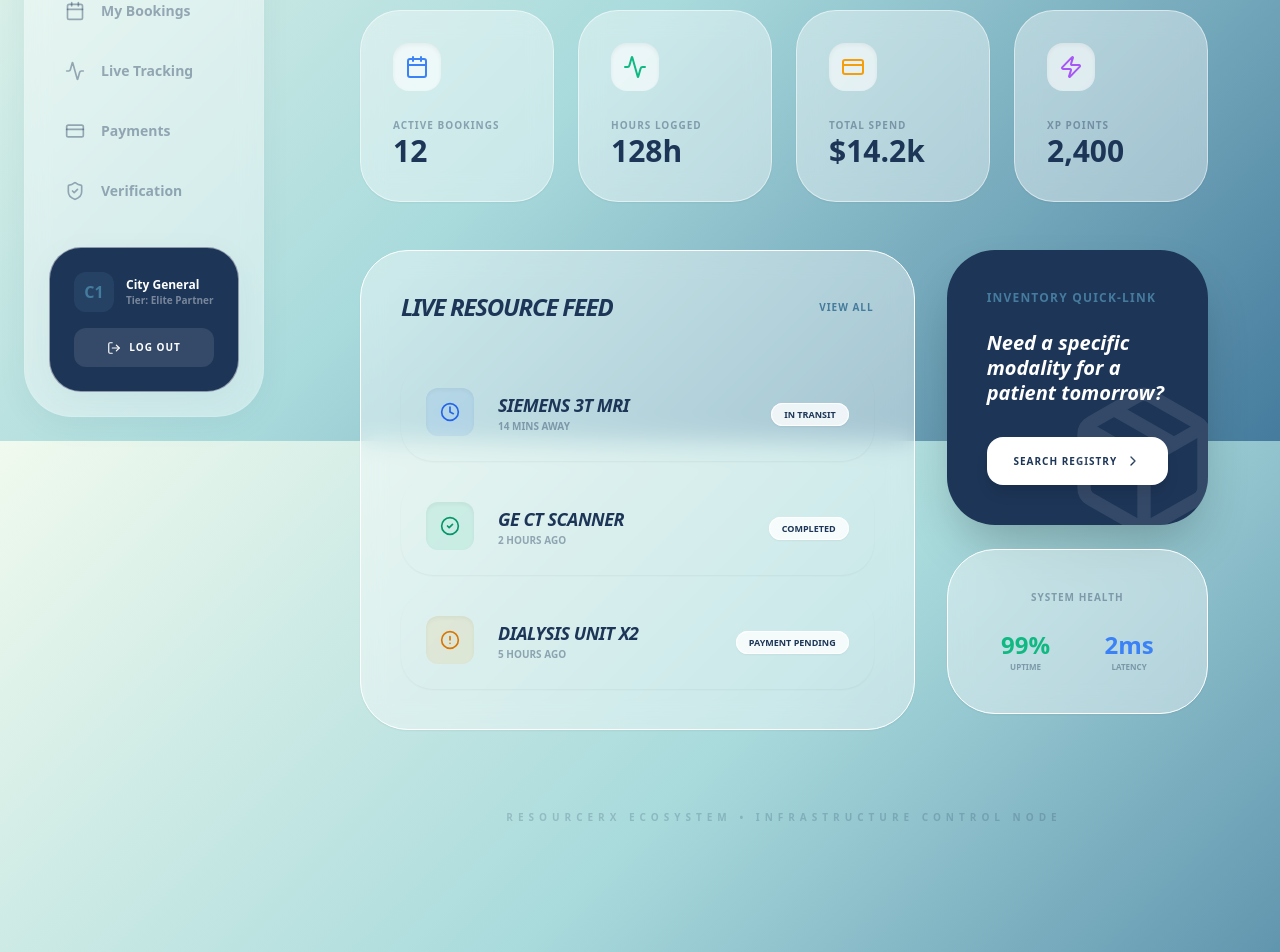
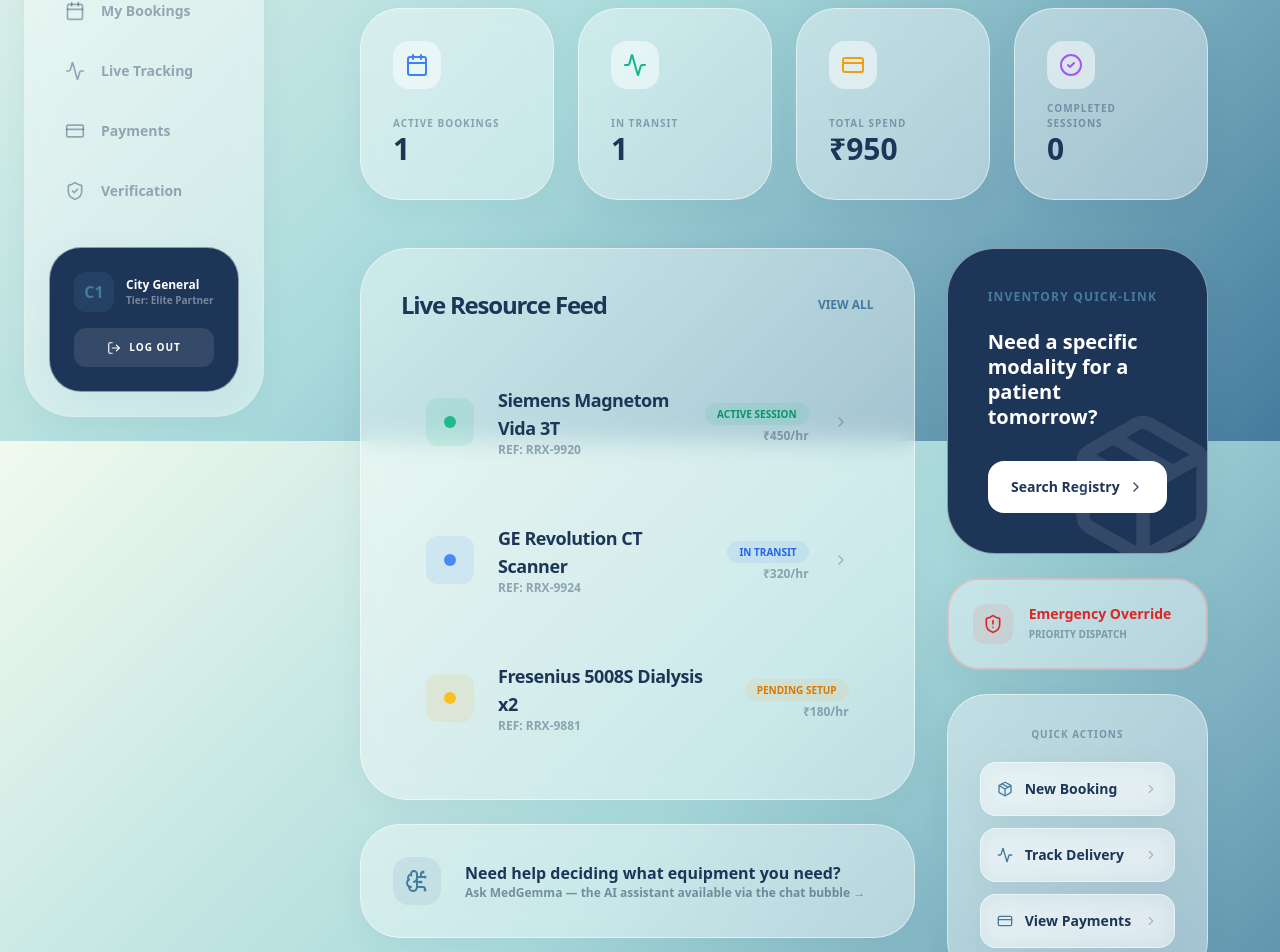
Before and after one commit to DharmiSapariya/ResourceRX, a React (Vite) app: page /clinic in a window 1280 px wide. Shown: the part 359-1311 px from the top of the page. Built offline with nearby package versions, Linux system fonts and the light colour scheme.

Commit message:
fix: update ClinicDashboard page to latest version

```diff
--- a/src/pages/Clinic/ClinicDashboard.jsx
+++ b/src/pages/Clinic/ClinicDashboard.jsx
@@ -1,130 +1,221 @@
 import React from 'react';
 import { motion } from 'framer-motion';
+import { useNavigate } from 'react-router-dom';
 import {
-  Activity,
-  Clock,
-  CreditCard,
-  Package,
-  TrendingUp,
-  Calendar,
-  ChevronRight,
-  Zap,
-  CheckCircle2,
-  AlertCircle
+  Activity, Clock, CreditCard, Package, TrendingUp,
+  Calendar, ChevronRight, Zap, CheckCircle2, AlertCircle,
+  ShieldAlert, ArrowRight, BrainCircuit
 } from 'lucide-react';
-import "../../App.css";
+import { useClinic } from '../../context/ClinicContext';
+import '../../App.css';
+
+const STATUS_STYLE = {
+  "ACTIVE SESSION": { bg: "bg-emerald-500/10 text-emerald-600", dot: "bg-emerald-500 animate-pulse" },
+  "IN TRANSIT":     { bg: "bg-blue-500/10 text-blue-600",       dot: "bg-blue-500 animate-pulse"    },
+  "PENDING SETUP":  { bg: "bg-amber-500/10 text-amber-600",     dot: "bg-amber-400"                 },
+  "COMPLETED":      { bg: "bg-gray-500/10 text-gray-500",       dot: "bg-gray-400"                  },
+};
 
 export default function ClinicDashboard() {
+  const navigate = useNavigate();
+  const { clinic, bookingHistory, currentBooking } = useClinic();
+
+  const activeCount    = bookingHistory.filter(b => b.status === "ACTIVE SESSION").length;
+  const transitCount   = bookingHistory.filter(b => b.status === "IN TRANSIT").length;
+  const totalSpend     = bookingHistory.reduce((s, b) => s + (b.price || 0), 0);
+  const completedCount = bookingHistory.filter(b => b.status === "COMPLETED").length;
+
+  // Format INR spend correctly — ₹1,00,000 = ₹1L, not ₹1k
+  const formatSpend = (amount) => {
+    if (amount >= 100000) return `₹${(amount / 100000).toFixed(1)}L`;
+    if (amount >= 1000)   return `₹${(amount / 1000).toFixed(1)}K`;
+    return `₹${amount}`;
+  };
+
   const stats = [
-    { label: "Active Bookings", value: "12", icon: Calendar, color: "text-blue-500" },
-    { label: "Hours Logged", value: "128h", icon: Activity, color: "text-emerald-500" },
-    { label: "Total Spend", value: "$14.2k", icon: CreditCard, color: "text-amber-500" },
-    { label: "XP Points", value: "2,400", icon: Zap, color: "text-purple-500" },
+    { label: "Active Bookings",    value: String(activeCount || bookingHistory.length), icon: Calendar,     color: "text-blue-500"   },
+    { label: "In Transit",         value: String(transitCount),                         icon: Activity,     color: "text-emerald-500" },
+    { label: "Total Spend",        value: formatSpend(totalSpend),                      icon: CreditCard,   color: "text-amber-500"  },
+    { label: "Completed Sessions", value: String(completedCount),                       icon: CheckCircle2, color: "text-purple-500" },
   ];
 
-  const recentActivity = [
-    { id: 1, machine: "Siemens 3T MRI", status: "In Transit", time: "14 mins away", type: "logistic" },
-    { id: 2, machine: "GE CT Scanner", status: "Completed", time: "2 hours ago", type: "success" },
-    { id: 3, machine: "Dialysis Unit X2", status: "Payment Pending", time: "5 hours ago", type: "warning" },
-  ];
+  const goToTracking = (booking) => {
+    if (booking.status === "IN TRANSIT" || booking.status === "ACTIVE SESSION") {
+      navigate('/clinic/tracking');
+    }
+  };
 
   return (
-    <motion.div
-      initial={{ opacity: 0, y: 20 }}
-      animate={{ opacity: 1, y: 0 }}
-      className="pt-40 pb-20 px-6 max-w-7xl mx-auto"
-    >
-      {/* WELCOME HEADER */}
+    <motion.div initial={{ opacity: 0, y: 20 }} animate={{ opacity: 1, y: 0 }} className="pt-40 pb-20 px-6 max-w-7xl mx-auto">
+
       <div className="mb-12 ml-4">
-        <div className="inline-flex items-center gap-2 px-4 py-1 rounded-full bg-white/40 text-[10px] font-black uppercase mb-4 text-[var(--primary)] border border-white/20">
-          <TrendingUp size={14} className="text-secondary" />
-          Network Performance: Optimal
+        <div className="inline-flex items-center gap-2 px-4 py-1 rounded-full bg-white/40 text-[10px] font-black uppercase mb-4">
+          <TrendingUp size={14} className="text-secondary" /> Network Performance: Optimal
         </div>
-        {/* Deep Blue Heading Applied Here */}
-        <h2 className="text-5xl font-black tracking-tighter mb-2 text-[var(--primary)] uppercase italic">Welcome, City General</h2>
-        <p className="text-[var(--primary)] opacity-40 font-bold tracking-tight uppercase text-xs tracking-[0.2em]">Infrastructure Command Center</p>
+        <h2 className="text-5xl font-black tracking-tighter mb-2">
+          Welcome, {clinic?.name || 'City General'}
+        </h2>
+        <p className="text-gray-500 font-bold tracking-tight uppercase text-xs tracking-[0.2em]">Infrastructure Command Center</p>
       </div>
 
-      {/* STATS GRID */}
+      {/* In-progress booking banner */}
+      {currentBooking && (
+        <motion.div
+          initial={{ opacity: 0, y: -10 }}
+          animate={{ opacity: 1, y: 0 }}
+          className="mb-8 glass-panel border border-secondary/30 rounded-[2rem] p-6 flex items-center justify-between gap-6"
+        >
+          <div className="flex items-center gap-4">
+            <div className="w-10 h-10 bg-secondary/10 rounded-2xl flex items-center justify-center text-secondary">
+              <Zap size={20} />
+            </div>
+            <div>
+              <p className="font-black text-sm">Booking in Progress: {currentBooking.asset}</p>
+              <p className="text-[10px] font-bold opacity-50 uppercase">{currentBooking.status} · REF: {currentBooking.id}</p>
+            </div>
+          </div>
+          <button
+            onClick={() => {
+              if (currentBooking.status === "PENDING PAYMENT") navigate('/clinic/payment');
+              else navigate('/clinic/tracking');
+            }}
+            className="bg-secondary text-white px-5 py-3 rounded-xl font-black text-[10px] uppercase tracking-widest flex items-center gap-2 hover:opacity-90"
+          >
+            Continue <ArrowRight size={14} />
+          </button>
+        </motion.div>
+      )}
+
+      {/* STATS */}
       <div className="grid grid-cols-1 md:grid-cols-2 lg:grid-cols-4 gap-6 mb-12">
         {stats.map((stat, i) => (
-          <div key={i} className="glass-panel p-8 rounded-[2.5rem] flex flex-col justify-between h-48 bg-white/40 shadow-sm border border-white/50">
-            <div className={`w-12 h-12 rounded-2xl bg-white/60 flex items-center justify-center ${stat.color} shadow-inner`}>
+          <motion.div
+            key={i}
+            initial={{ opacity: 0, y: 20 }}
+            animate={{ opacity: 1, y: 0 }}
+            transition={{ delay: i * 0.08 }}
+            className="glass-panel p-8 rounded-[2.5rem] flex flex-col justify-between h-48"
+          >
+            <div className={`w-12 h-12 rounded-2xl bg-white/50 flex items-center justify-center ${stat.color}`}>
               <stat.icon size={24} />
             </div>
             <div>
-              <p className="text-[10px] font-black opacity-40 uppercase tracking-widest text-[var(--primary)]">{stat.label}</p>
-              <p className="text-3xl font-black text-[var(--primary)]">{stat.value}</p>
+              <p className="text-[10px] font-black opacity-40 uppercase tracking-widest">{stat.label}</p>
+              <p className="text-3xl font-black">{stat.value}</p>
             </div>
-          </div>
+          </motion.div>
         ))}
       </div>
 
       <div className="grid lg:grid-cols-3 gap-8">
-        {/* LIVE FEED / RECENT ACTIVITY */}
+
+        {/* LIVE BOOKINGS FEED */}
         <div className="lg:col-span-2 space-y-6">
-          <div className="glass-panel rounded-[3rem] p-10 bg-white/40 border border-white shadow-sm">
+          <div className="glass-panel rounded-[3rem] p-10">
             <div className="flex justify-between items-center mb-10">
-              <h3 className="text-2xl font-black tracking-tighter text-[var(--primary)] uppercase italic">Live Resource Feed</h3>
-              <button className="text-[10px] font-black uppercase text-secondary hover:underline tracking-widest">View All</button>
+              <h3 className="text-2xl font-black tracking-tighter">Live Resource Feed</h3>
+              <button onClick={() => navigate('/clinic/booking')} className="text-xs font-black uppercase text-secondary hover:underline">
+                View All
+              </button>
             </div>
+            <div className="space-y-4">
+              {bookingHistory.slice(0, 4).map((b) => {
+                const s = STATUS_STYLE[b.status] || STATUS_STYLE["PENDING SETUP"];
+                return (
+                  <div
+                    key={b.id}
+                    onClick={() => goToTracking(b)}
+                    className={`flex items-center gap-6 p-6 rounded-[2rem] hover:bg-white/30 transition-all border border-transparent hover:border-white/50 ${(b.status === "IN TRANSIT" || b.status === "ACTIVE SESSION") ? "cursor-pointer" : ""}`}
+                  >
+                    <div className={`w-12 h-12 rounded-xl flex items-center justify-center ${s.bg}`}>
+                      <div className={`w-3 h-3 rounded-full ${s.dot}`} />
+                    </div>
+                    <div className="flex-1">
+                      <p className="font-black text-lg tracking-tight">{b.asset}</p>
+                      <p className="text-xs font-bold opacity-40 uppercase">REF: {b.id}</p>
+                    </div>
+                    <div className="text-right space-y-1">
+                      <span className={`text-[10px] font-black uppercase px-3 py-1 rounded-full ${s.bg}`}>{b.status}</span>
+                      {b.price && (
+                        <p className="text-xs font-bold opacity-40">
+                          ₹{Number(b.price).toLocaleString('en-IN')}/hr
+                        </p>
+                      )}
+                    </div>
+                    {(b.status === "IN TRANSIT" || b.status === "ACTIVE SESSION") && (
+                      <ChevronRight size={16} className="opacity-30" />
+                    )}
+                  </div>
+                );
+              })}
+            </div>
+          </div>
 
-            <div className="space-y-4">
-              {recentActivity.map((act) => (
-                <div key={act.id} className="flex items-center gap-6 p-6 rounded-[2rem] hover:bg-white/60 transition-all border border-transparent hover:border-white shadow-sm group">
-                  <div className={`w-12 h-12 rounded-xl flex items-center justify-center shadow-inner ${
-                    act.type === 'logistic' ? 'bg-blue-500/10 text-blue-600' :
-                    act.type === 'success' ? 'bg-emerald-500/10 text-emerald-600' : 'bg-amber-500/10 text-amber-600'
-                  }`}>
-                    {act.type === 'logistic' ? <Clock size={20} /> :
-                     act.type === 'success' ? <CheckCircle2 size={20} /> : <AlertCircle size={20} />}
-                  </div>
-                  <div className="flex-1">
-                    <p className="font-black text-lg tracking-tight text-[var(--primary)] uppercase italic group-hover:text-secondary transition-colors">{act.machine}</p>
-                    <p className="text-[10px] font-bold opacity-40 uppercase text-[var(--primary)]">{act.time}</p>
-                  </div>
-                  <div className="text-right">
-                    <span className="text-[9px] font-black uppercase px-3 py-1 bg-white/80 text-[var(--primary)] border border-white rounded-full shadow-sm">{act.status}</span>
-                  </div>
-                </div>
-              ))}
+          {/* MedGemma quick access */}
+          <div className="glass-panel rounded-[2.5rem] p-8 flex items-center gap-6">
+            <div className="w-12 h-12 bg-secondary/10 rounded-2xl flex items-center justify-center text-secondary shrink-0">
+              <BrainCircuit size={24} />
+            </div>
+            <div className="flex-1">
+              <p className="font-black">Need help deciding what equipment you need?</p>
+              <p className="text-xs opacity-50 font-bold">Ask MedGemma — the AI assistant available via the chat bubble →</p>
             </div>
           </div>
         </div>
 
         {/* QUICK ACTIONS SIDEBAR */}
         <div className="space-y-6">
-          <div className="glass-panel bg-[var(--primary)] text-white p-10 rounded-[3rem] relative overflow-hidden group shadow-2xl border-none">
+          <div className="glass-panel bg-primary text-white p-10 rounded-[3rem] relative overflow-hidden group">
             <div className="absolute -right-4 -bottom-4 opacity-10 group-hover:scale-110 transition-transform">
-               <Package size={160} />
+              <Package size={160} />
             </div>
             <h4 className="text-xs font-black uppercase text-secondary tracking-widest mb-6">Inventory Quick-Link</h4>
-            <p className="text-xl font-bold mb-8 relative z-10 leading-tight italic">Need a specific modality for a patient tomorrow?</p>
-            <button className="w-full bg-white text-[var(--primary)] py-4 rounded-2xl font-black text-[10px] uppercase tracking-widest flex items-center justify-center gap-2 hover:bg-secondary hover:text-white transition-all shadow-lg active:scale-95">
+            <p className="text-xl font-bold mb-8 relative z-10 leading-tight">
+              Need a specific modality for a patient tomorrow?
+            </p>
+            <button
+              onClick={() => navigate('/clinic/search')}
+              className="w-full bg-white text-primary py-4 rounded-2xl font-black text-sm flex items-center justify-center gap-2 hover:bg-secondary hover:text-white transition-all"
+            >
               Search Registry <ChevronRight size={16} />
             </button>
           </div>
 
-          <div className="glass-panel p-10 rounded-[3rem] bg-white/40 border border-white shadow-sm">
-            <h4 className="text-[10px] font-black uppercase opacity-40 tracking-widest mb-6 text-center text-[var(--primary)]">System Health</h4>
-            <div className="flex justify-around items-center">
-               <div className="text-center">
-                  <p className="text-2xl font-black text-emerald-500">99%</p>
-                  <p className="text-[8px] font-black uppercase opacity-40 text-[var(--primary)]">Uptime</p>
-               </div>
-               <div className="w-[1px] h-10 bg-[var(--primary)]/10" />
-               <div className="text-center">
-                  <p className="text-2xl font-black text-blue-500">2ms</p>
-                  <p className="text-[8px] font-black uppercase opacity-40 text-[var(--primary)]">Latency</p>
-               </div>
+          <button
+            onClick={() => navigate('/clinic/emergency')}
+            className="w-full glass-panel border-2 border-red-400/30 p-6 rounded-[2rem] font-black text-sm flex items-center gap-4 hover:bg-red-50 hover:border-red-400/60 transition-all group"
+          >
+            <div className="w-10 h-10 bg-red-500/10 rounded-xl flex items-center justify-center text-red-600 group-hover:bg-red-500 group-hover:text-white transition-all shrink-0">
+              <ShieldAlert size={20} />
+            </div>
+            <div className="text-left">
+              <p className="text-red-600 group-hover:text-red-700">Emergency Override</p>
+              <p className="text-[10px] font-bold opacity-40 uppercase">Priority Dispatch</p>
+            </div>
+          </button>
+
+          <div className="glass-panel p-8 rounded-[2.5rem]">
+            <h4 className="text-[10px] font-black uppercase opacity-40 tracking-widest mb-5 text-center">Quick Actions</h4>
+            <div className="space-y-3">
+              {[
+                { label: "New Booking",    path: "/clinic/search",   icon: Package   },
+                { label: "Track Delivery", path: "/clinic/tracking", icon: Activity  },
+                { label: "View Payments",  path: "/clinic/payment",  icon: CreditCard},
+              ].map(action => (
+                <button
+                  key={action.label}
+                  onClick={() => navigate(action.path)}
+                  className="w-full flex items-center gap-3 p-4 glass-panel rounded-2xl hover:bg-white transition-all text-sm font-black"
+                >
+                  <action.icon size={16} className="text-secondary" />
+                  {action.label}
+                  <ChevronRight size={14} className="ml-auto opacity-30" />
+                </button>
+              ))}
             </div>
           </div>
         </div>
       </div>
-
-      <footer className="mt-20 text-center opacity-20 text-[10px] font-black uppercase tracking-[0.5em] text-[var(--primary)]">
-        ResourceRX Ecosystem • Infrastructure Control Node
-      </footer>
     </motion.div>
   );
 }
```
